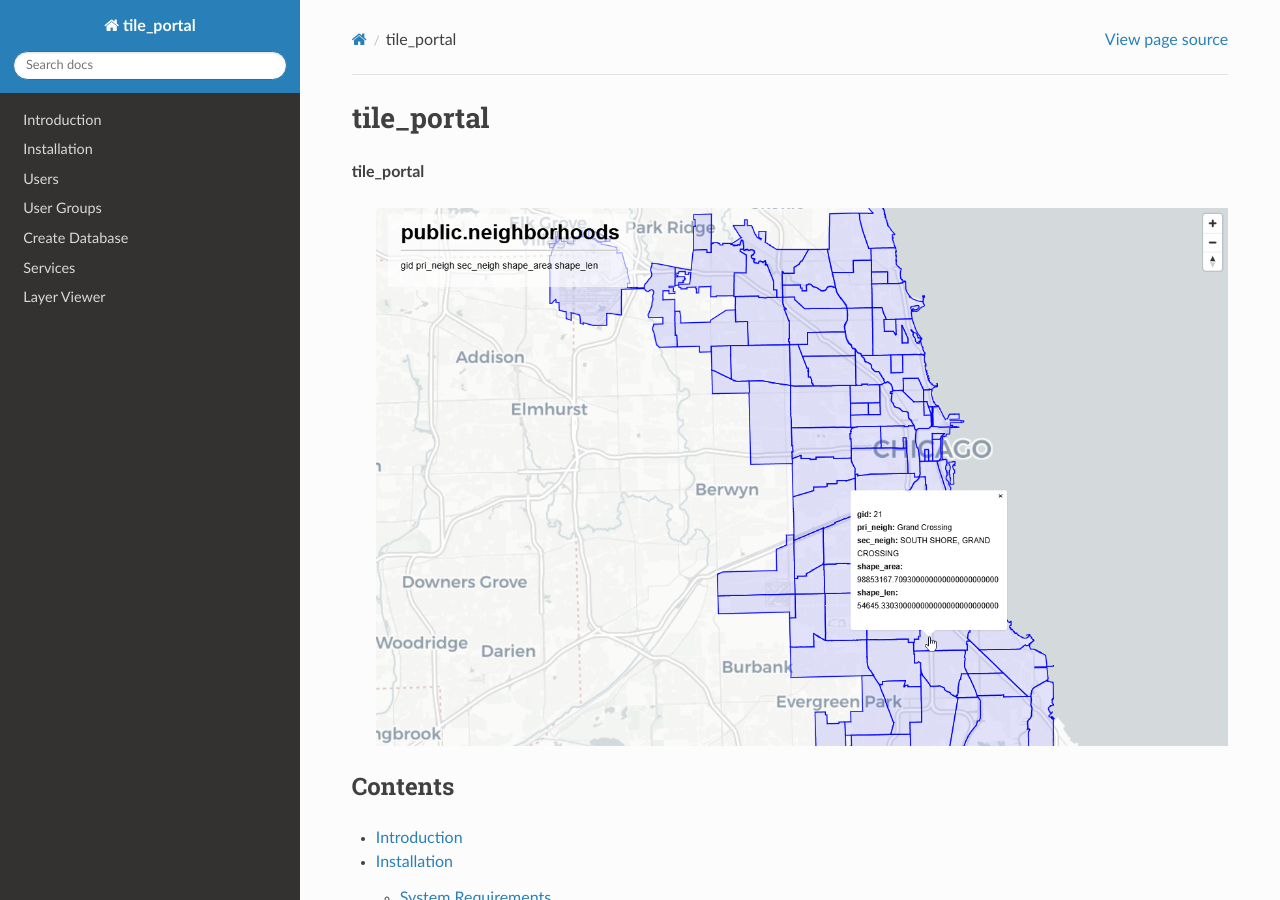
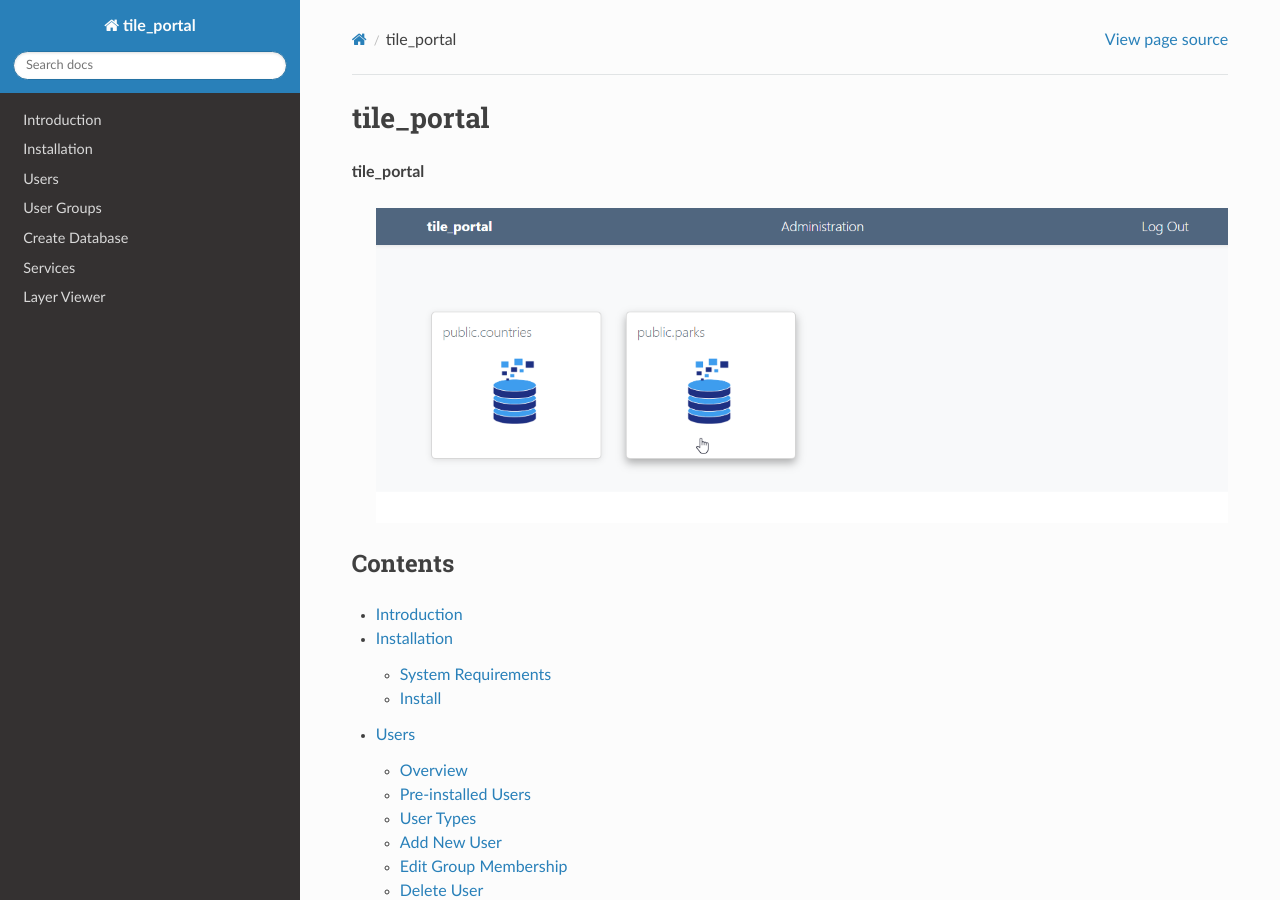
Before and after one commit to AcuGIS/Tile-Portal, a Sphinx documentation site: the page built from docs/source/index.rst, in a window 1280 px wide and 900 px high. Built offline with Sphinx 7.4.7 and the Read the Docs theme 3.1.0, drawn with Linux system fonts in a browser that asks for light colours.

Commit message:
Update index.rst

```diff
--- a/docs/source/index.rst
+++ b/docs/source/index.rst
@@ -5,7 +5,7 @@ tile_portal
 
 
 
-   .. image:: _static/map.png
+   .. image:: _static/viewer.png
 
 
 
```
